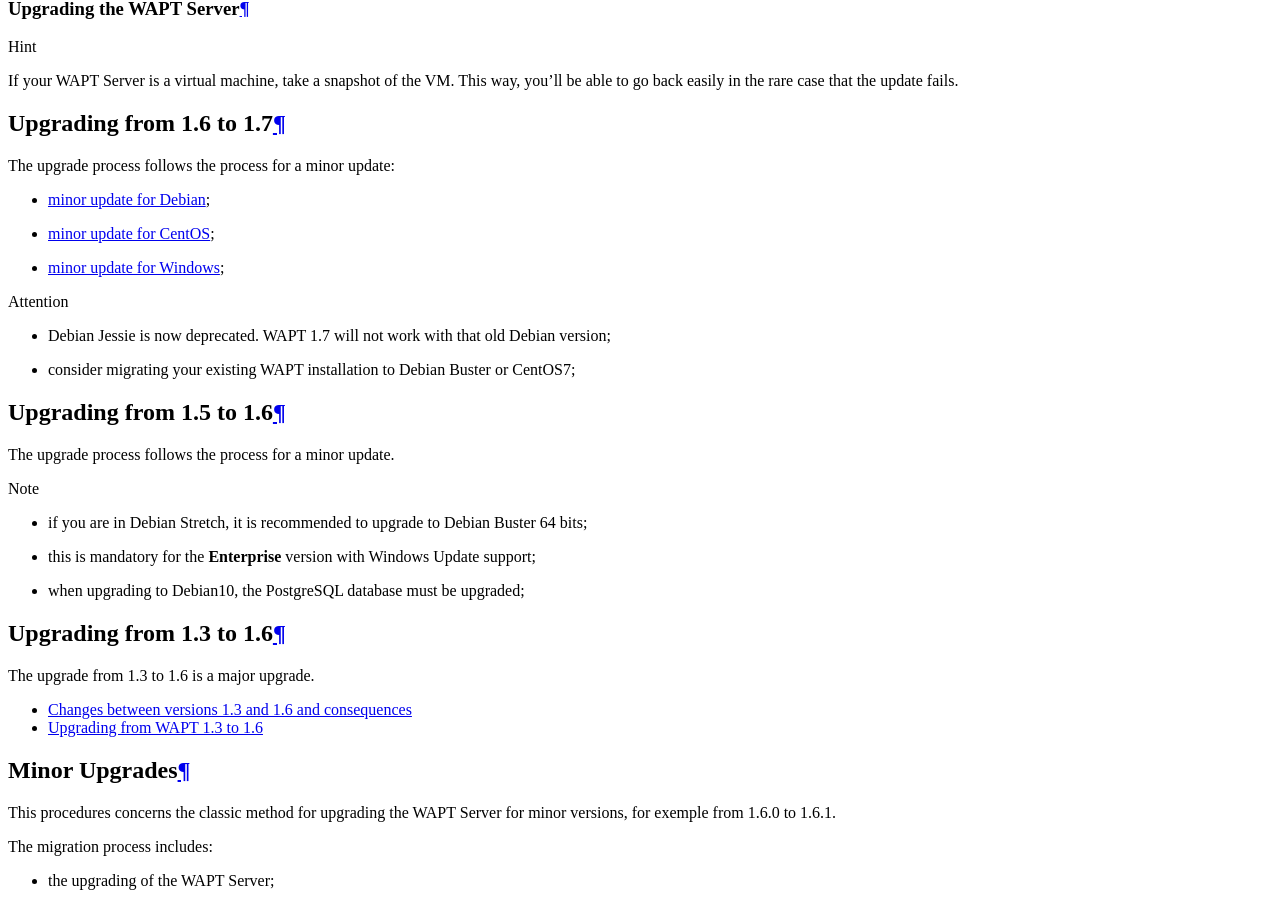
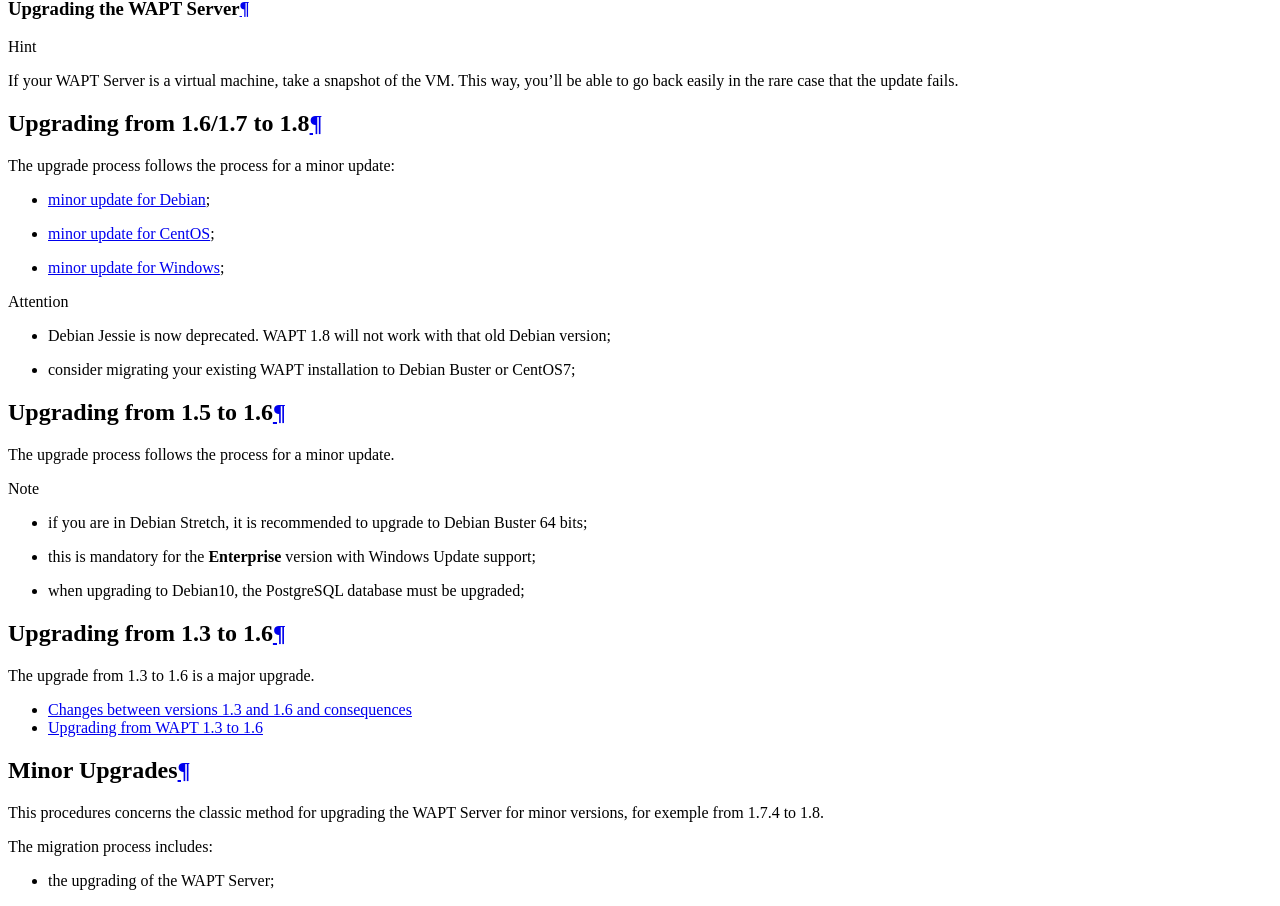
Before and after one commit to tranquilit/WAPT-Documentation, a Sphinx documentation site: the page built from source/waptserver-update/index.rst, in a window 1280 px wide and 1400 px high, scrolled down 730 px. Shown: the part 150-1056 px from the top of the window. Built offline with Sphinx 7.4.7 and the Read the Docs theme 2.0.0, drawn with Linux system fonts in a browser that asks for light colours; some of the changed text lies outside the part shown.

Commit message:
version 1.8 update text

```diff
--- a/source/waptserver-update/index.rst
+++ b/source/waptserver-update/index.rst
@@ -20,8 +20,8 @@
    This way, you'll be able to go back easily in the rare case that
    the update fails.
 
-Upgrading from 1.6 to 1.7
--------------------------
+Upgrading from 1.6/1.7 to 1.8
+-----------------------------
 
 The upgrade process follows the process for a minor update:
 
@@ -33,7 +33,7 @@
 
 .. attention::
 
-  * Debian Jessie is now deprecated. WAPT 1.7 will not work
+  * Debian Jessie is now deprecated. WAPT 1.8 will not work
     with that old Debian version;
 
   * consider migrating your existing WAPT installation
@@ -69,7 +69,7 @@
 --------------
 
 This procedures concerns the classic method for upgrading the WAPT Server
-for minor versions, for exemple from 1.6.0 to 1.6.1.
+for minor versions, for exemple from 1.7.4 to 1.8.
 
 The migration process includes:
 
```
